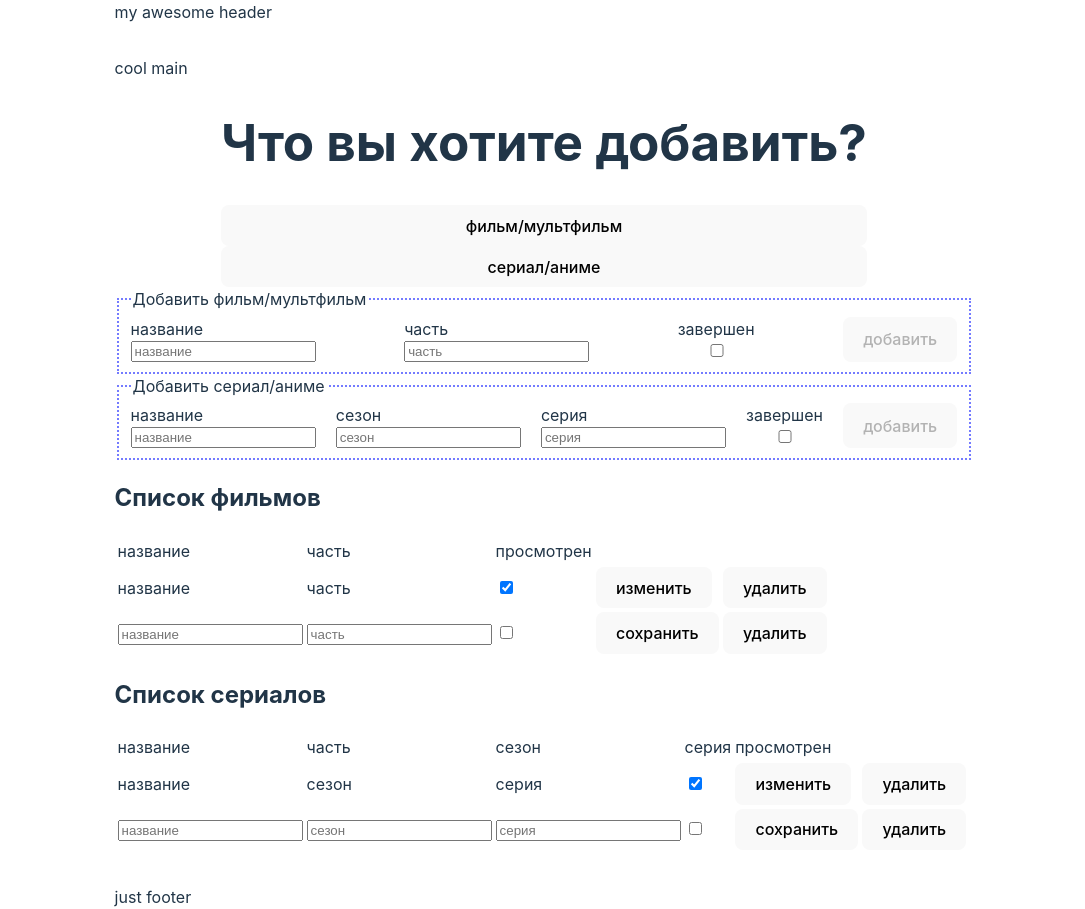
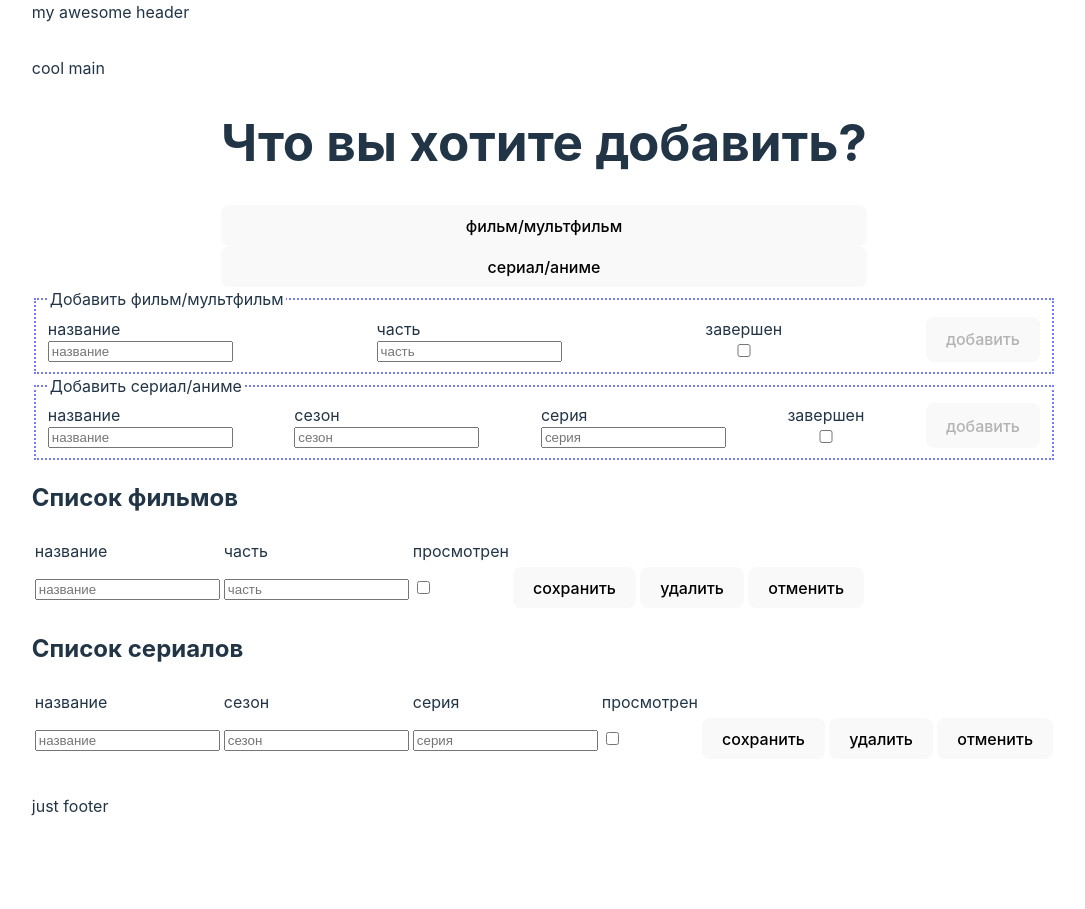
Before and after one commit to slowsleep/all-checker, a React (Vite) app: page / in a window 1280 px wide. Shown: the whole page, without its empty margins (96-1181 px from the left). After the commit the page ends 818 px from the top, so only its background shows below. Built offline with nearby package versions, Linux system fonts and the light colour scheme.

Commit message:
Add display of data in table rows MovieTable, SeriesTable

```diff
--- a/src/components/Table/MovieTable.jsx
+++ b/src/components/Table/MovieTable.jsx
@@ -1,4 +1,16 @@
+import { useEffect, useState } from "react";
+import { getFromStorage } from "../../utils/storageManager.js";
+
 export const MovieTable = () => {
+    const [movies, setMovies] = useState([]);
+
+    useEffect(() => {
+        let movieItems = getFromStorage("movie");
+        if (movies !== movieItems) {
+            setMovies(movieItems);
+        }
+    }, []);
+
     return (
         <>
             <h2>Список фильмов</h2>
@@ -13,19 +25,18 @@ export const MovieTable = () => {
                     </tr>
                 </thead>
                 <tbody>
-                    <tr>
-                        <td>название</td>
-                        <td>часть</td>
+                    {movies.map((item) => (
+                        <tr key={item.id}>
+                            <td>{item.title}</td>
+                            <td>{item.part}</td>
                             <td>
-                            <input type="checkbox" checked />
+                                <input type="checkbox" defaultChecked={item.finished} disabled />
                             </td>
                             <td>
                                 <button>изменить</button>
                             </td>
-                        <td>
-                            <button>удалить</button>
-                        </td>
                         </tr>
+                    ))}
                     <tr>
                         <td>
                             <input type="text" placeholder="название" />
@@ -42,6 +53,9 @@ export const MovieTable = () => {
                         <td>
                             <button>удалить</button>
                         </td>
+                        <td>
+                            <button>отменить</button>
+                        </td>
                     </tr>
                 </tbody>
             </table>
--- a/src/components/Table/SeriesTable.jsx
+++ b/src/components/Table/SeriesTable.jsx
@@ -1,4 +1,16 @@
+import { useEffect, useState } from "react";
+import { getFromStorage } from "../../utils/storageManager.js";
+
 export const SeriesTable = () => {
+    const [series, setSeries] = useState([]);
+
+    useEffect(() => {
+        let seriesItems = getFromStorage("serial");
+        if (series !== seriesItems) {
+            setSeries(seriesItems);
+        }
+    }, []);
+
     return (
         <>
             <h2>Список сериалов</h2>
@@ -6,7 +18,6 @@ export const SeriesTable = () => {
                 <thead>
                     <tr>
                         <td>название</td>
-                        <td>часть</td>
                         <td>сезон</td>
                         <td>серия</td>
                         <td>просмотрен</td>
@@ -15,20 +26,23 @@ export const SeriesTable = () => {
                     </tr>
                 </thead>
                 <tbody>
-                    <tr>
-                        <td>название</td>
-                        <td>сезон</td>
-                        <td>серия</td>
+                    {series.map((item) => (
+                        <tr key={item.id}>
+                            <td>{item.title}</td>
+                            <td>{item.season}</td>
+                            <td>{item.series}</td>
                             <td>
-                            <input type="checkbox" checked />
+                                <input
+                                    type="checkbox"
+                                    defaultChecked={item.finished}
+                                    disabled
+                                />
                             </td>
                             <td>
                                 <button>изменить</button>
                             </td>
-                        <td>
-                            <button>удалить</button>
-                        </td>
                         </tr>
+                    ))}
                     <tr>
                         <td>
                             <input type="text" placeholder="название" />
@@ -48,6 +62,9 @@ export const SeriesTable = () => {
                         <td>
                             <button>удалить</button>
                         </td>
+                        <td>
+                            <button>отменить</button>
+                        </td>
                     </tr>
                 </tbody>
             </table>
```
Lines whose indentation alone changed are shown as unchanged.
